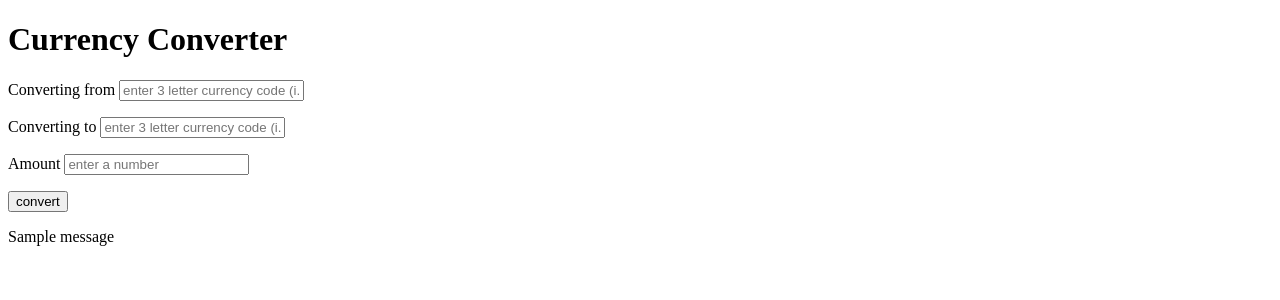
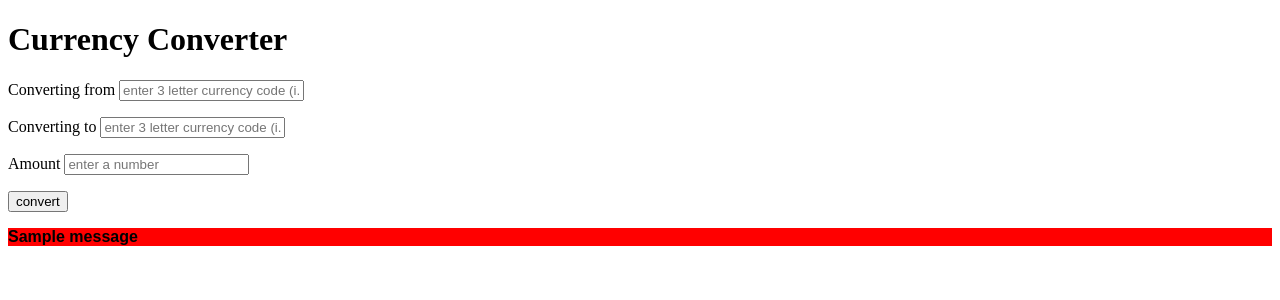
Before and after one commit to EddieSandler/flask-fx-converter, a Flask app: page / in a window 1280 px wide. Shown: the top 300 px of the page. Run offline with Flask 2, Linux system fonts and the light colour scheme; one stand-in notice (Sample message) is shown.

Commit message:
added css for error messages

```diff
--- /dev/null
+++ b/static/style.css
@@ -0,0 +1,6 @@
+.messages {
+  border:1px ;
+  background-color: rgba(255,0,0);
+  font-weight: bold;
+  font-family: Arial, Helvetica, sans-serif;
+}
--- a/templates/base.html
+++ b/templates/base.html
@@ -3,7 +3,9 @@
 <head>
   <meta charset="UTF-8">
   <meta name="viewport" content="width=device-width, initial-scale=1.0">
-  <h1><h1>Currency Converter</h1>
+  <link rel="stylesheet" type="text/css" href="/static/style.css">
+
+  <h1>Currency Converter</h1>
 </head>
 <body>
   <form method="POST" action="/get_input">
@@ -28,7 +30,7 @@
     {% if messages %}
     <section class="messages">
       {% for category,msg in messages %}
-      <p class="{{category}}">{{msg}}</p>
+     <span><p class="{{category}}">{{msg}}</p></span>
       {% endfor  %}
     </section>
     {% endif %}
```
